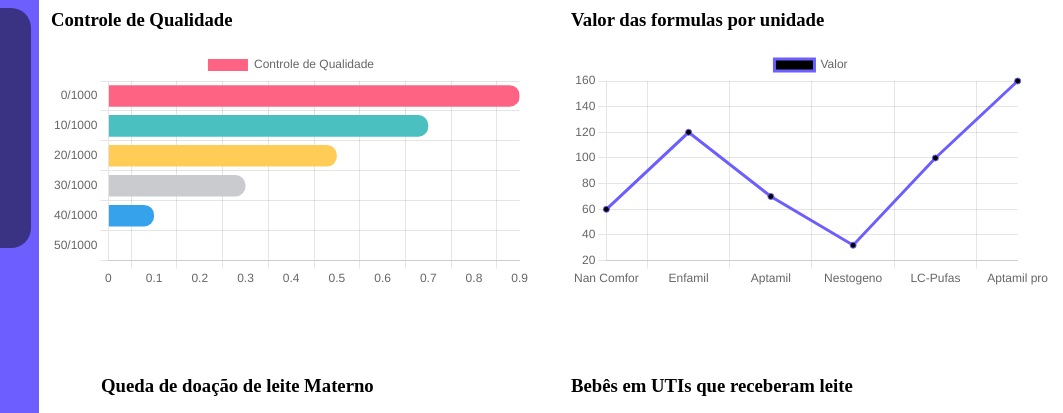
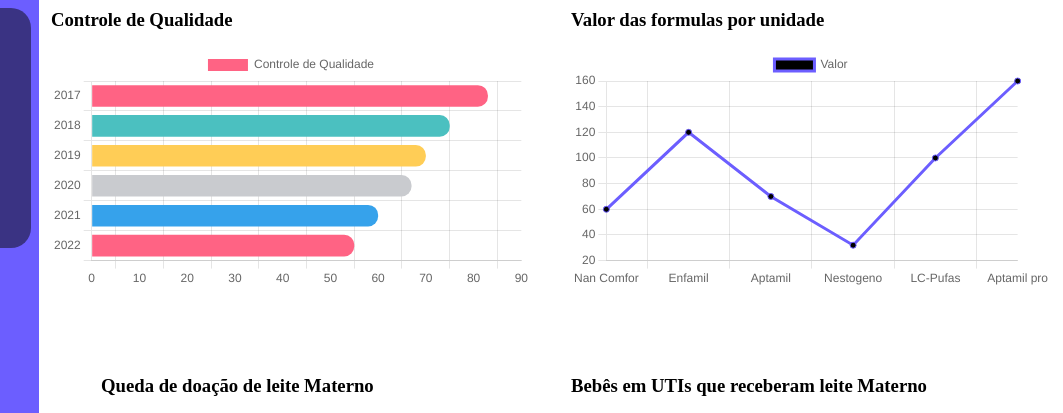
Before and after one commit to jvloliveiraa/Acalanto, a website: page public/Dashboard/graficos.html in a window 1280 px wide. Shown: the part 77-490 px from the top of the page, 217-1280 px from the left. Drawn offline with nearby package versions, Linux system fonts and the light colour scheme.

Commit message:
alguns ajustes

```diff
--- a/public/Dashboard/graficos.html
+++ b/public/Dashboard/graficos.html
@@ -61,7 +61,7 @@
                         <canvas id="myChart3"></canvas>
                     </div> <!-- Fechando a div sub-rafico -->
                     <div class="sub_grafico">
-                        <h3>Bebês em UTIs que receberam leite </h3>
+                        <h3>Bebês em UTIs que receberam leite Materno </h3>
                         <canvas id="myChart2"></canvas>
                     </div> <!-- Fechando a div sub-rafico -->
                 </div ><!-- Fechando a div grafico -->
@@ -78,12 +78,12 @@
 
     //  Primeiro Grafico
     const labels = [
-        '0/1000',
-        '10/1000',
-        '20/1000',
-        '30/1000',
-        '40/1000',
-        '50/1000',
+        '2017',
+        '2018',
+        '2019',
+        '2020',
+        '2021',
+        '2022',
     ];
 
 
@@ -105,7 +105,7 @@
             borderRadius: 10,
             hoverBorderColor: 'black',
             hoverBorderWidth: 3,
-            data: [0.9, 0.7, 0.5, 0.3, 0.1],
+            data: [83, 75, 70, 67, 60, 55],
         }]
     };
 
```
